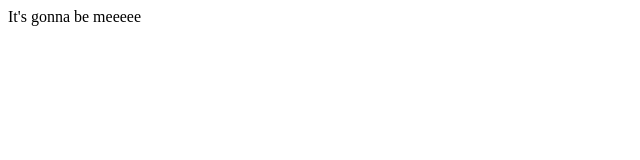
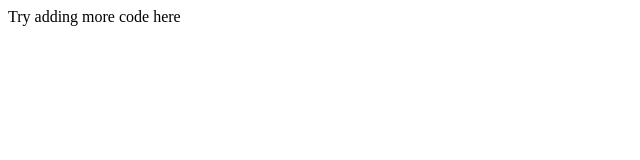
Before and after one commit to johnnyduo/awersome_web, a plain HTML site: page index.html in a window 1280 px wide. Shown: the full height of the page, 0-640 px from the left. Drawn offline with Linux system fonts and the light colour scheme.

Commit message:
Update index.html

```diff
--- a/index.html
+++ b/index.html
@@ -1,6 +1,6 @@
 <html>
 
-<p>It's gonna be meeeee</p>
+<p>Try adding more code here</p>
 
 
 </html>
```
